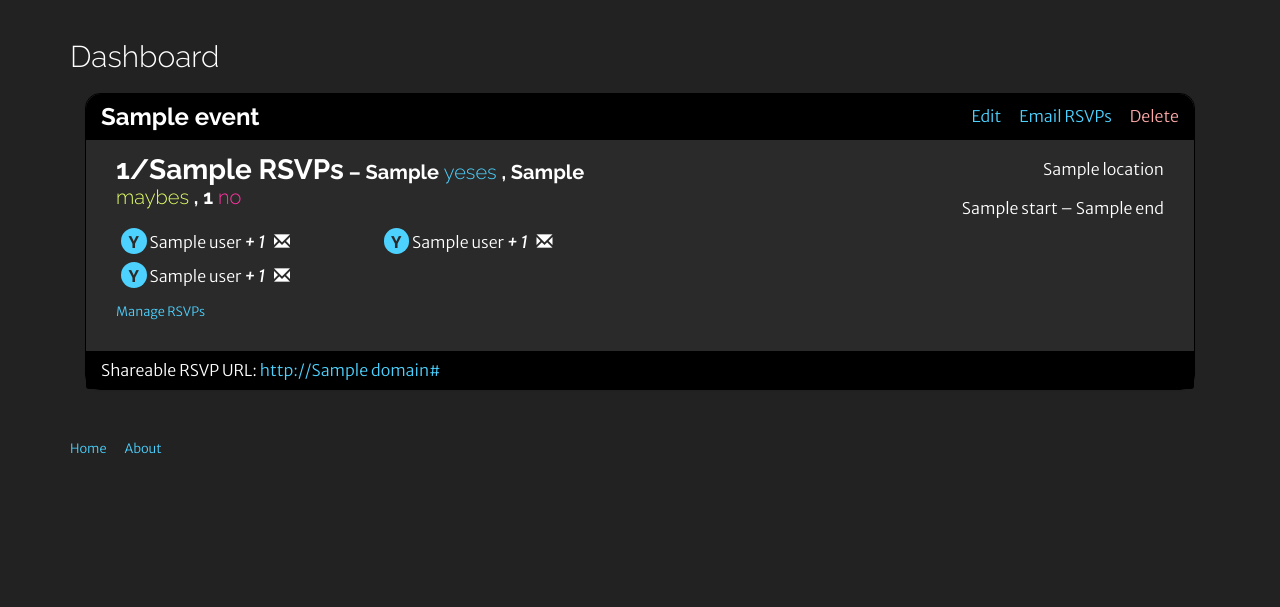
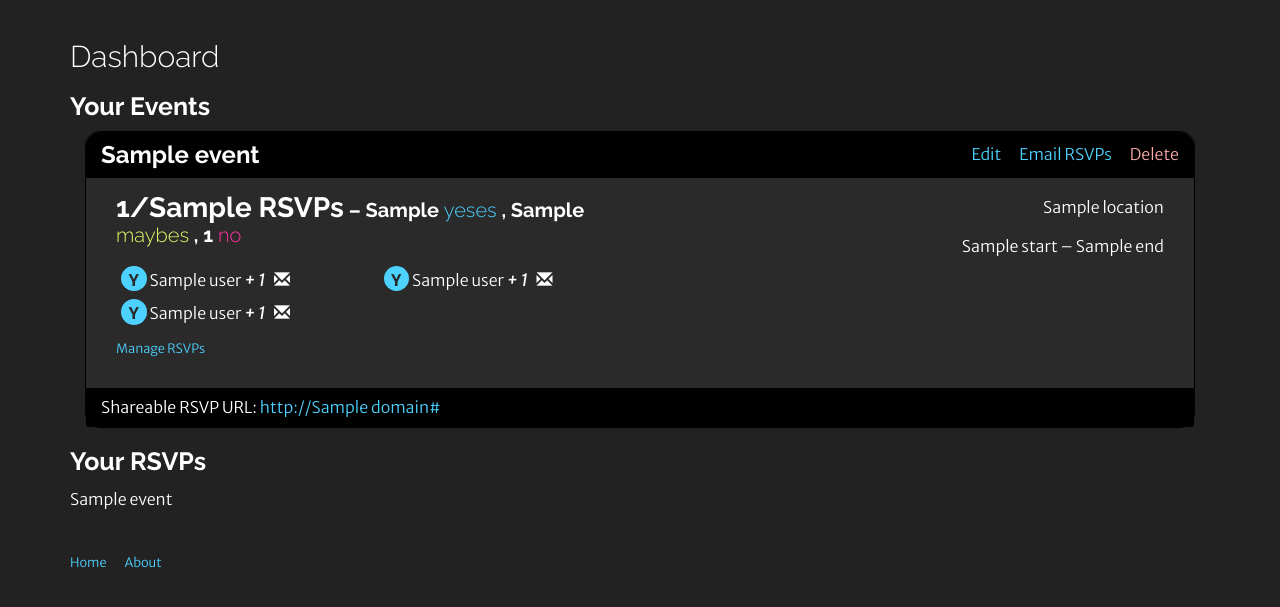
Before and after one commit to lincolnloop/blinken-bloop, a Django app: template headcount/events/templates/events/dashboard.html in a window 1280 px wide. Shown: the part 52-659 px from the top of the page. Run offline with Django 3.2, Linux system fonts and the light colour scheme; the template is opened without the code that fills it: most values are stand-ins (such as "Sample title", 1, 10 or a date in 2020); style sheets or scripts are compiled from the project's sources; some libraries are stand-ins or nearby versions.

Commit message:
dashboard changed to be a user detail. started list of RSVPs. refs #35

```diff
--- a/headcount/events/models.py
+++ b/headcount/events/models.py
@@ -53,6 +53,9 @@ class RSVPQuerySet(models.query.QuerySet):
 
     def possible(self):
         return self.exclude(response=RSVP.RESPONSE_CHOICES.no)
+
+    def upcoming(self):
+        return self.filter(event__start__gt=arrow.utcnow().datetime)
 
 
 class Event(TimeStampedModel, TimeFramedModel):
--- a/headcount/events/templates/events/dashboard.html
+++ b/headcount/events/templates/events/dashboard.html
@@ -3,7 +3,9 @@
 {% block content %}
     <h2>Dashboard</h2>
 
-    {% for event in object_list %}
+    {% if events %}
+        <h3>Your Events</h3>
+        {% for event in events %}
             <article class="col-md-12 col-xs-12">
                 <div class="panel panel-default">
                     <div class="panel-heading">
@@ -55,4 +57,12 @@
         {% empty %}
             <p><strong>You don't have any events!</strong> <a href="{% url 'events:create' %}">Why not make one?</a></p>
         {% endfor %}
+    {% endif %}
+
+    {% if rsvps %}
+        <h3>Your RSVPs</h3>
+        {% for rsvp in rsvps %}
+            <p>{{ rsvp.event.title }}</p>
+        {% endfor %}
+    {% endif %}
 {% endblock %}
```
Also changed, not shown: headcount/events/views.py (+8 -5 lines). Lines whose indentation alone changed are shown as unchanged.
